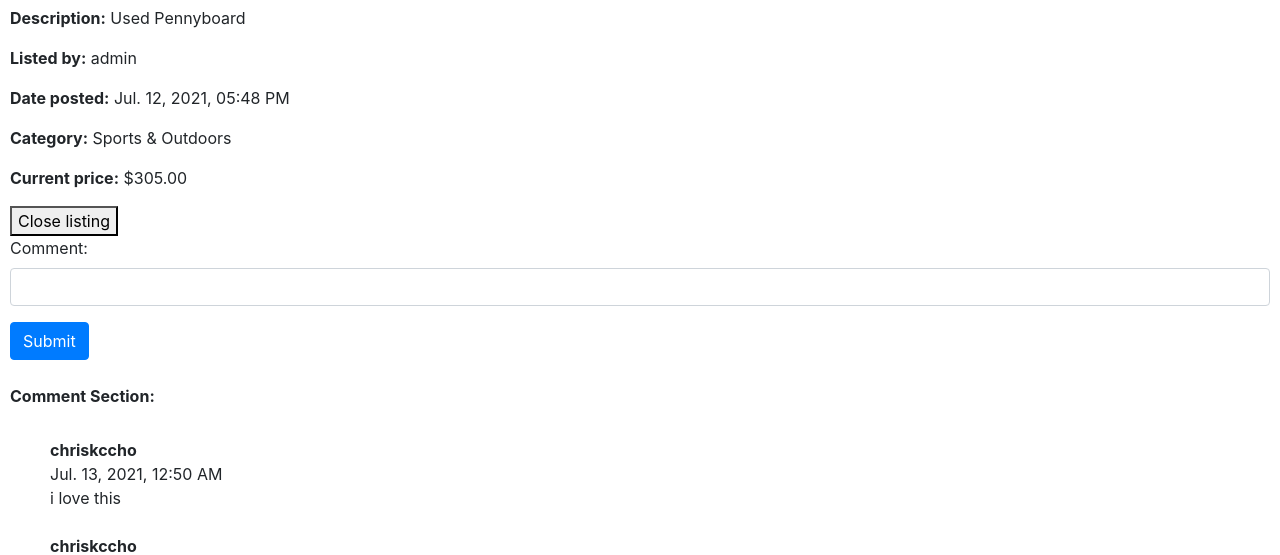
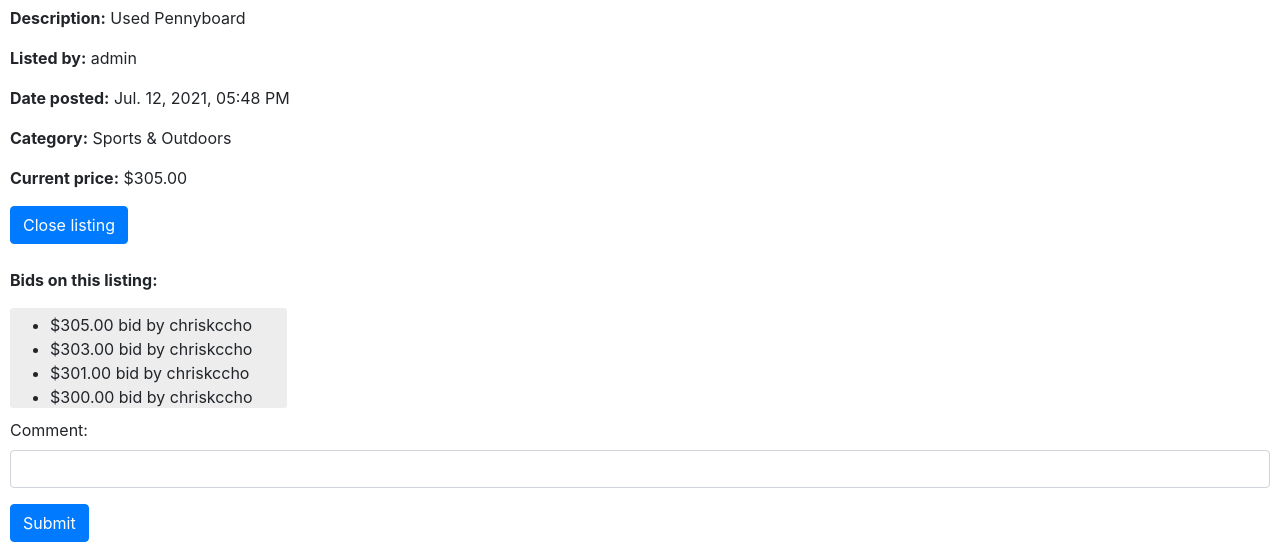
Before and after one commit to chriskccho/ecommerce-auction-website, a Django app: page /listing/29 in a window 1280 px wide. Shown: the part 719-1274 px from the top of the page. Run offline with Django 3.2, Linux system fonts and the light colour scheme; a user stored in the database is signed in; data comes from the database, SQL or seed files in the repository; both versions use the stored data as it was after the commit; some libraries are stand-ins or nearby versions.

Commit message:
styled index.html for listing owner view

```diff
--- a/auctions/templates/auctions/listing.html
+++ b/auctions/templates/auctions/listing.html
@@ -2,21 +2,6 @@
 
 {% block body %}
 
-<!--
-  <div class="listing">
-        <div class="image-container">
-            <img class="listing-image" src="{{listing.image.url}}">
-        </div>
-        <div class="listing-info">
-            <h4>{{listing.title}}</h4>
-            <p>{{listing.description}}</p>
-            <p>Starting Bid: ${{listing.get_starting_bid}}</p>
-            <p>Current Bid: ${{listing.get_current_price}}</p>
-            <p>Date Posted: {{listing.get_year}}</p>
-            <p>Listed by: {{listing.user_id.username}}</p>
-        </div>
-    </div>
--->
 <div class="heading">
     <h3>Listing: {{listing.title}}</h3>
     {% if user.is_authenticated %}
@@ -64,6 +49,23 @@
 {% endfor %}
 {% endif %}
 
+<!--if the signed in user does own this listing and is active-->
+{% elif listing.user_id == user and listing.isitactive == True %}
+<form action="{% url 'close' listing.id %}" method="POST">
+    {% csrf_token %}
+    <button class="btn btn-primary" type="submit" name="close">Close listing</button>
+</form>
+<br>
+
+<!--if the signed in user does not own this listing and is inactive-->
+{% elif listing.user_id != user and listing.isitactive == False %}
+{{flag}}
+<!--if the signed in user does own this listing and is inactive-->
+{% elif listing.user_id == user and listing.isitactive == False %}
+
+<p>You closed this listing.</p>
+{% endif %}
+
 <p><strong>Bids on this listing:</strong></p>
 <div class="bidlist">
     <ul>
@@ -77,24 +79,8 @@
     </ul>
 </div>
 
+<!--Comment-->
 
-<!--if the signed in user does own this listing and is active-->
-{% elif listing.user_id == user and listing.isitactive == True %}
-<form action="{% url 'close' listing.id %}" method="POST">
-    {% csrf_token %}
-    <button type="submit" name="close">Close listing</button>
-</form>
-<!--if the signed in user does not own this listing and is inactive-->
-{% elif listing.user_id != user and listing.isitactive == False %}
-{{flag}}
-<!--if the signed in user does own this listing and is inactive-->
-{% elif listing.user_id == user and listing.isitactive == False %}
-
-<p>You closed this listing.</p>
-{% endif %}
-
-
-<!--Comment-->
 <form action="{% url 'comment' listing.id %}" method="POST">
     {% csrf_token %}
     <div class="form-group" id="locatecomment">
@@ -130,7 +116,7 @@
 
     {% else %}
     <div class='comment'>
-        No comment
+        No comments
     </div>
 {% endif %}
 
```
Also changed, not shown: db.sqlite3.
